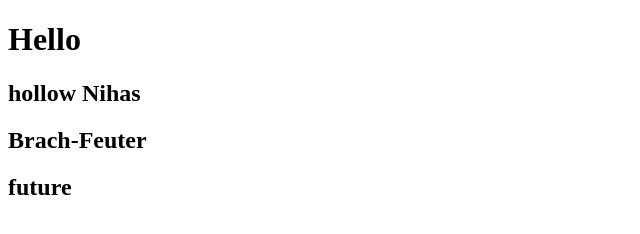
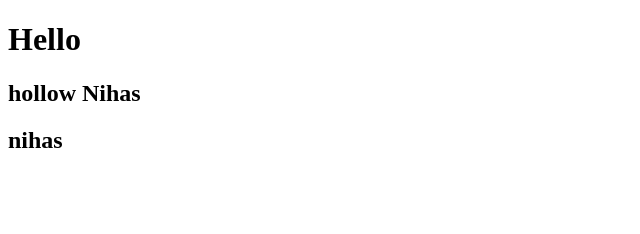
Before and after one commit to mhdnihas/datewithgit-sample, a plain HTML site: page index.html in a window 1280 px wide. Shown: the whole page, without its empty margins (0-640 px from the left). Drawn offline with Linux system fonts and the light colour scheme.

Commit message:
index file modified

```diff
--- a/index.html
+++ b/index.html
@@ -15,8 +15,7 @@
     <body>
        <h1>Hello</h1>
        <h2>hollow Nihas</h2>
-       <h2>Brach-Feuter</h2>
-       <h2>future</h2>
+       <h2>nihas</h2>
         <script src="" async defer></script>
     </body>
 </html>
```
